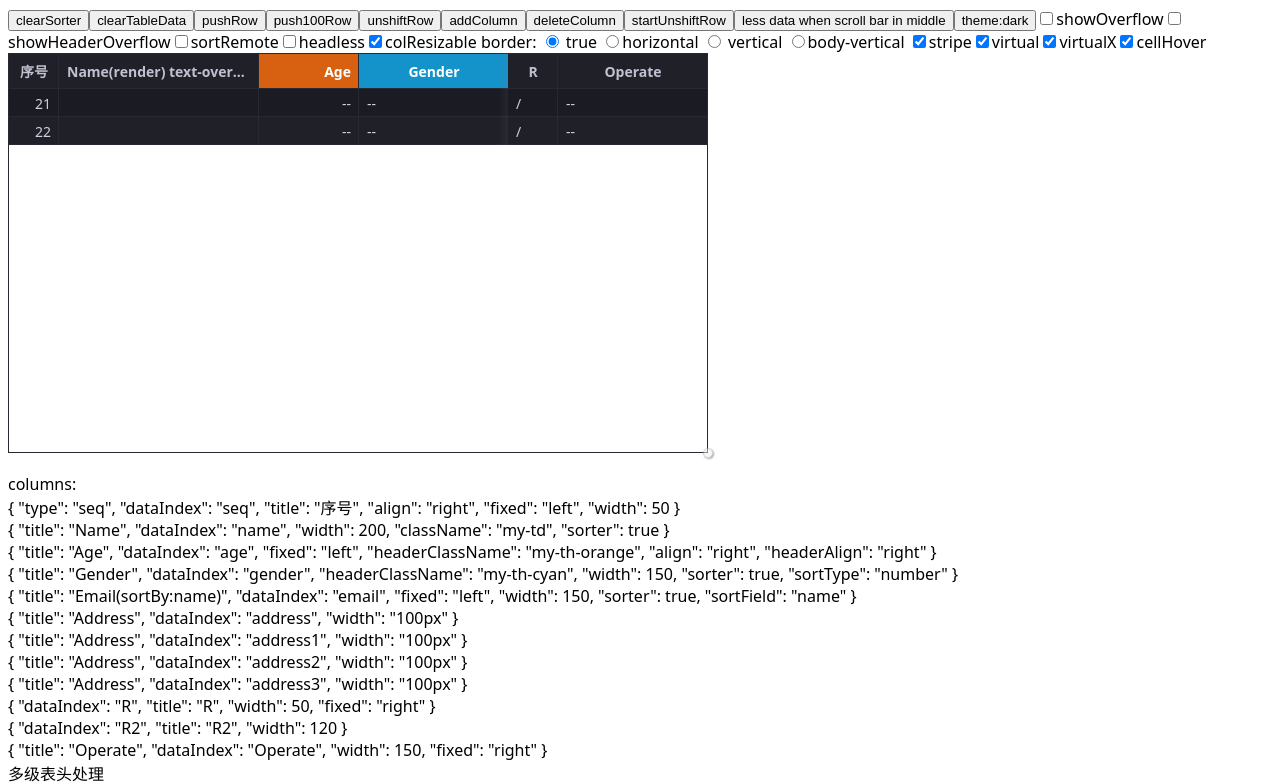
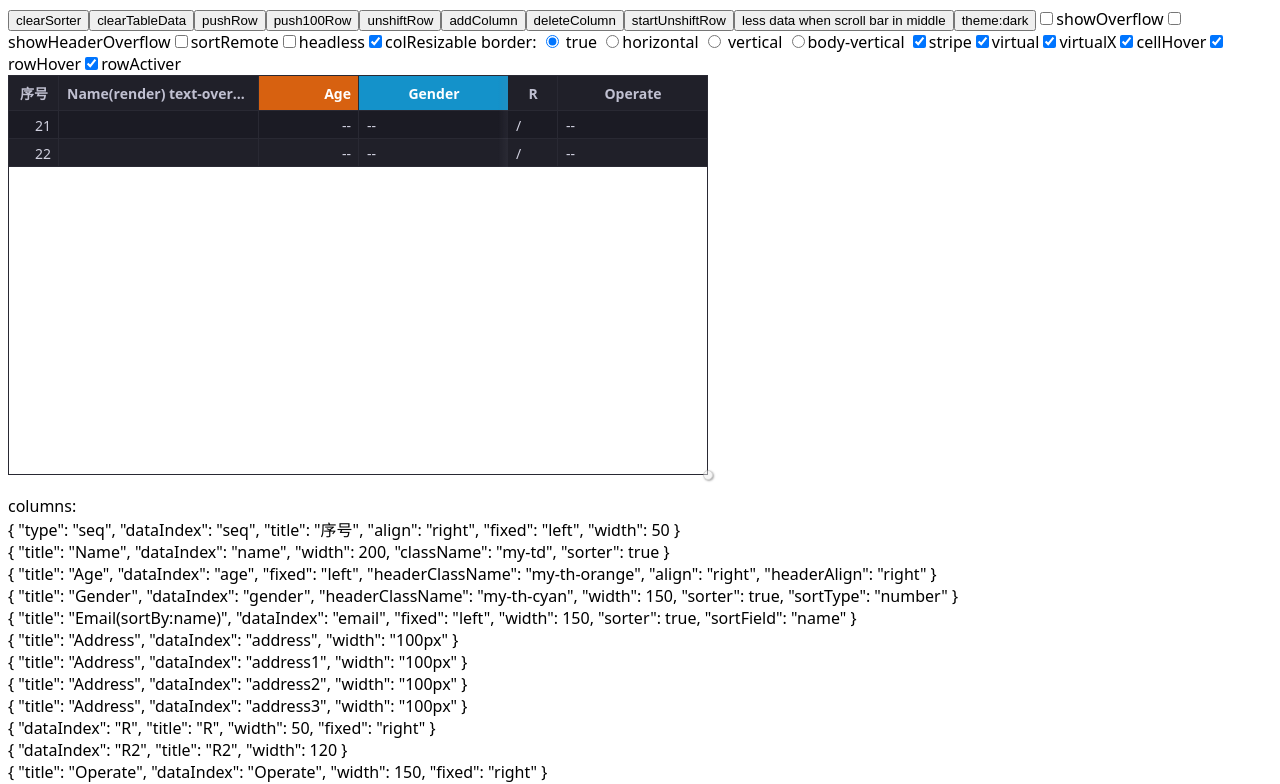
Before and after one commit to ja-plus/stk-table-vue, a Vue app: page / in a window 1280 px wide. Shown: the top 784 px of the page. Built offline with nearby package versions, Linux system fonts and the light colour scheme.

Commit message:
props.rowHover props.cellHover

```diff
--- a/src/StkTable/StkTable.vue
+++ b/src/StkTable/StkTable.vue
@@ -15,6 +15,8 @@
             'border-body-v': props.bordered === 'body-v',
             stripe: props.stripe,
             'cell-hover': props.cellHover,
+            'row-hover': props.rowHover,
+            'row-active': props.rowActive,
             'text-overflow': props.showOverflow,
             'header-text-overflow': props.showHeaderOverflow,
             'fixed-relative-mode': isRelativeMode,
@@ -275,8 +277,12 @@ const props = withDefaults(
         showHeaderOverflow?: boolean;
         /** 表体溢出是否展示... */
         showOverflow?: boolean;
-        /** 是否增加行hover class */
+        /** 是否增加行hover class $*$ rename*/
         showTrHoverClass?: boolean;
+        /** 是否高亮鼠标悬浮的行 */
+        rowHover?: boolean;
+        /** 是否高亮选中的行 */
+        rowActive?: boolean;
         /** 是否高亮鼠标悬浮的单元格 */
         cellHover?: boolean;
         /** 表头是否可拖动。支持回调函数。 */
@@ -354,6 +360,8 @@ const props = withDefaults(
         showHeaderOverflow: false,
         showOverflow: false,
         showTrHoverClass: false,
+        rowHover: true,
+        rowActive: true,
         cellHover: false,
         headerDrag: false,
         rowClassName: () => '',
@@ -874,8 +882,9 @@ function onColumnSort(col?: StkTableColumn<DT>, click = true, options: { force?:
 
 function onRowClick(e: MouseEvent, row: DT) {
     emits('row-click', e, row);
-    // 选中同一行，取消当前选中行。
-    if (props.rowKey ? currentRowKey.value === rowKeyGen(row) : currentRow.value === row) {
+    const isCurrentRow = props.rowKey ? currentRowKey.value === rowKeyGen(row) : currentRow.value === row;
+    if (isCurrentRow) {
+        // 点击同一行，取消当前选中行。
         currentRow.value = void 0;
         currentRowKey.value = void 0;
         emits('current-change', e, row, { select: false });
--- a/src/StkTable/style.less
+++ b/src/StkTable/style.less
@@ -141,6 +141,15 @@
         }
     }
 
+    &.row-hover tbody tr:hover {
+        background-color: var(--tr-hover-bgc);
+    }
+
+
+    &.row-active tbody tr.active {
+        background-color: var(--tr-active-bgc);
+    }
+
     /* 单元格悬浮 */
     &.cell-hover tbody td:hover {
         box-shadow: inset 0 0 0 2px var(--td-hover-color);
@@ -258,28 +267,17 @@
 
     }
 
-    thead {
-        tr {
-            background-color: var(--th-bgc);
-            height: var(--header-row-height);
-        }
+    thead tr {
+        background-color: var(--th-bgc);
+        height: var(--header-row-height);
     }
 
-    /* stk-table-main 这层为了增加选择器优先级，防止被斑马纹颜色覆盖*/
-    .stk-table-main tbody tr {
+
+    tbody tr {
         background-color: var(--td-bgc);
         height: var(--row-height);
-        /** 一行分层，有利于高亮行重绘
-        transform: translateZ(0);*/
+    }
 
-        &:hover {
-            background-color: var(--tr-hover-bgc);
-        }
-
-        &.active {
-            background-color: var(--tr-active-bgc);
-        }
-    }
 
     .virtual-x-left,
     .virtual-x-right {
--- a/test/StkTableTest.vue
+++ b/test/StkTableTest.vue
@@ -24,6 +24,8 @@
         <label><input v-model="props.virtual" type="checkbox" />virtual</label>
         <label><input v-model="props.virtualX" type="checkbox" />virtualX</label>
         <label><input v-model="props.cellHover" type="checkbox" />cellHover</label>
+        <label><input v-model="props.rowHover" type="checkbox" />rowHover</label>
+        <label><input v-model="props.rowActive" type="checkbox" />rowActiver</label>
     </div>
     <!-- <StkTableHugeData></StkTableHugeData> -->
     <div ref="stkTableParent" class="stk-table-parent">
@@ -103,6 +105,8 @@ const props = ref({
     stripe: true,
     showOverflow: false,
     showHeaderOverflow: false,
+    rowHover: true,
+    rowActive: true,
     cellHover: true,
     sortRemote: false,
     // minWidth: 'auto',
```
Also changed, not shown: 2 other files (tests, documents, lock files or other folders).
